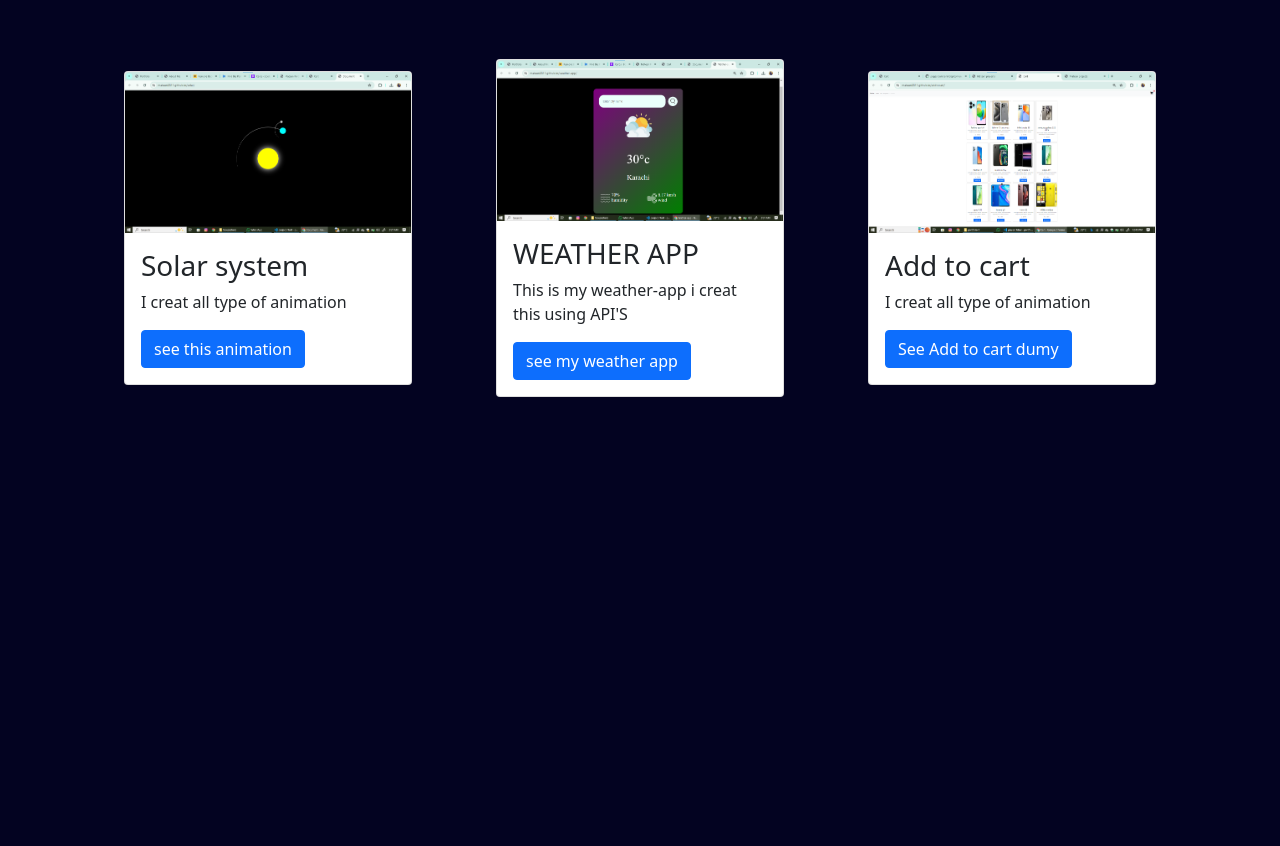
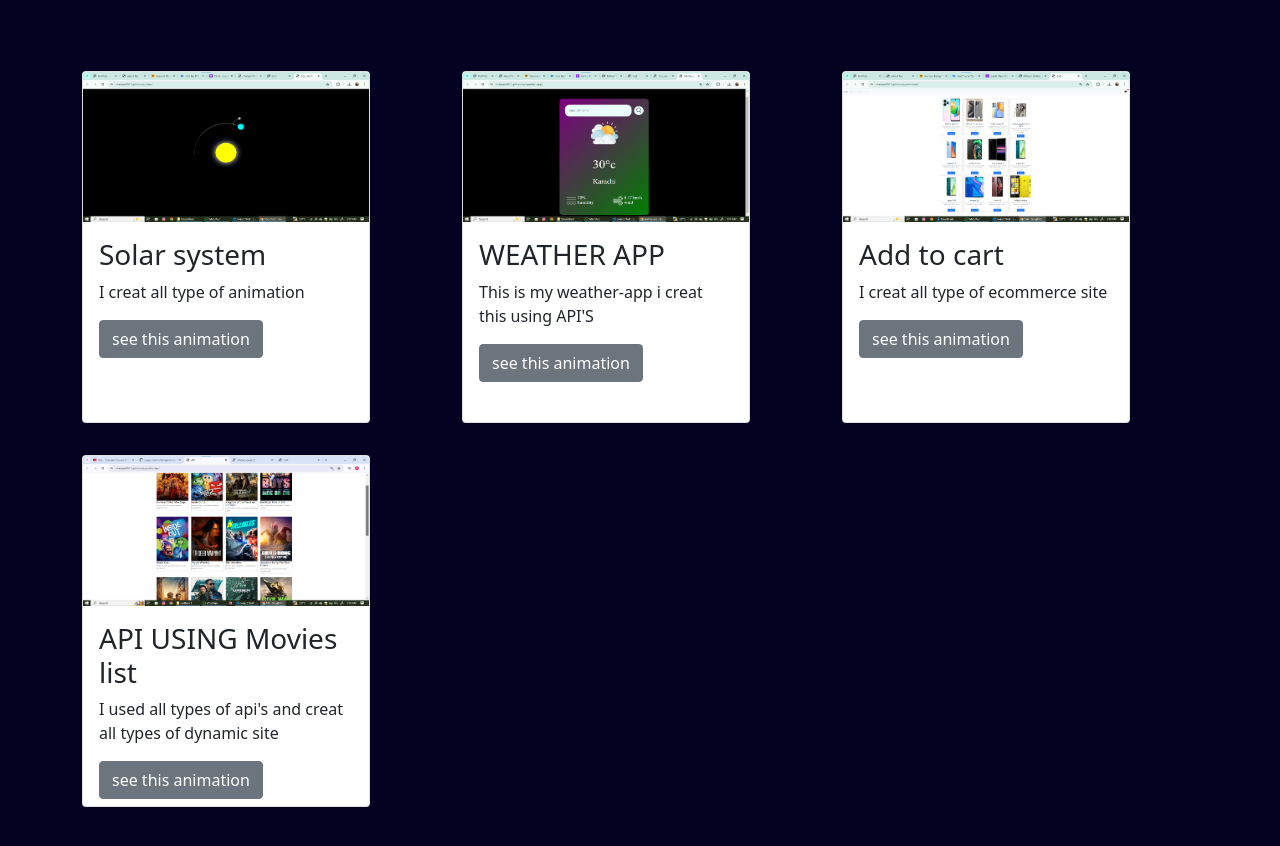
Before and after one commit to mateen2311/mateenPortfolio, a plain HTML site: page project.html in a window 1280 px wide. Shown: the part 86-932 px from the top of the page. Before the commit the page ends 800 px from the top, so only its background shows below. Drawn offline with nearby package versions, Linux system fonts and the light colour scheme.

Commit message:
first comit

```diff
--- a/project.html
+++ b/project.html
@@ -52,29 +52,8 @@
     <!-- cards -->
 
     <div class="container my-5">
-    <div class="card my-3" style="width: 18rem;">
-      <img src="./img/Screenshot 2024-06-05 022756.png" class="card-img-top" alt="...">
-      <div class="card-body">
-        <h3 class="card-title">Solar system</h3>
-        <p class="card-text">I creat all type of animation </p>
-        <a href="https://mateen2311.github.io/solar/" target="_blank" class="btn btn-primary">see this animation</a>
-      </div>
-    </div>
-    <div class="card" style="width: 18rem;">
-      <img src="./img/Screenshot 2024-06-05 023154.png" class="card-img-top" alt="...">
-      <div class="card-body">
-        <h3 class="card-title">WEATHER APP</h3>
-        <p class="card-text">This is my weather-app i creat this using API'S</p>
-        <a href="https://mateen2311.github.io/weather-app/" target="_blank" class="btn btn-primary">see my weather app</a>
-      </div>
-    </div>
-    <div class="card my-3" style="width: 18rem;">
-      <img src="./img/Screenshot 2024-06-06 124516.png" class="card-img-top" alt="...">
-      <div class="card-body">
-        <h3 class="card-title">Add to cart</h3>
-        <p class="card-text">I creat all type of animation </p>
-        <a href="https://mateen2311.github.io/addtocart/" target="_blank" class="btn btn-primary">See Add to cart dumy</a>
-      </div>
+    <div class="row">
+
     </div>
   </div>
 
@@ -85,5 +64,6 @@
       crossorigin="anonymous"
     ></script>
     <script src="./app.js"></script>
+    <script src="./script.js"></script>
   </body>
 </html>
--- /dev/null
+++ b/script.js
@@ -0,0 +1,45 @@
+let arr = [
+  {
+    card_title: "Solar system",
+    card_text: "I creat all type of animation",
+    link: "https://mateen2311.github.io/solar/",
+    image: "./img/sun.png",
+  },
+  {
+    card_title: "WEATHER APP",
+    card_text: "This is my weather-app i creat this using API'S",
+    link: "https://mateen2311.github.io/weather-app/",
+    image: "./img/weather.png",
+  },
+  {
+     card_title: "Add to cart",
+     card_text: "I creat all type of ecommerce site",
+     link: "https://mateen2311.github.io/addtocart/",
+     image: "./img/addToCart.png",
+   },
+   {
+     card_title: "API USING Movies list",
+     card_text: "I used all types of api's and creat all types of dynamic site",
+     link: "https://mateen2311.github.io/apiMovies/",
+     image: "./img/api.png",
+   },
+];
+function displayCards(){
+     let str = '';
+     arr.forEach(function (data, index){
+          str+= `
+          <div class="col-12 col-sm-6 col-md-4 col-lg-4">
+        <div class="card my-3" style="width: 18rem;">
+          <img style="height:150px" src=${data.image} class="card-img-top" alt="...">
+          <div style="height:200px;" class="card-body">
+            <h3 class="card-title">${data.card_title}</h3>
+            <p class="card-text">${data.card_text}</p>
+            <a href=${data.link} target="_blank" class="btn btn-secondary">see this animation</a>
+          </div>
+        </div>
+      </div>
+      `
+     })
+     document.querySelector('.row').innerHTML = str;
+}
+displayCards()
```
Also changed, not shown: img/Screenshot 2024-06-21 000927.png (added), img/addToCart.png (renamed from img/Screenshot 2024-06-05 021908.png), img/api.png (added), img/sun.png (renamed from img/Screenshot 2024-06-05 022756.png), img/weather.png (renamed from img/Screenshot 2024-06-05 023154.png).
